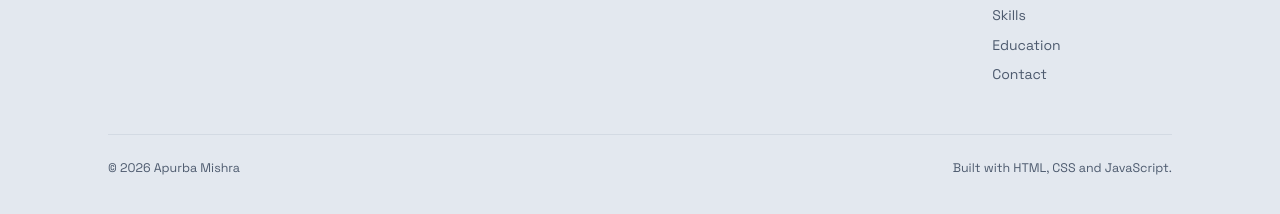
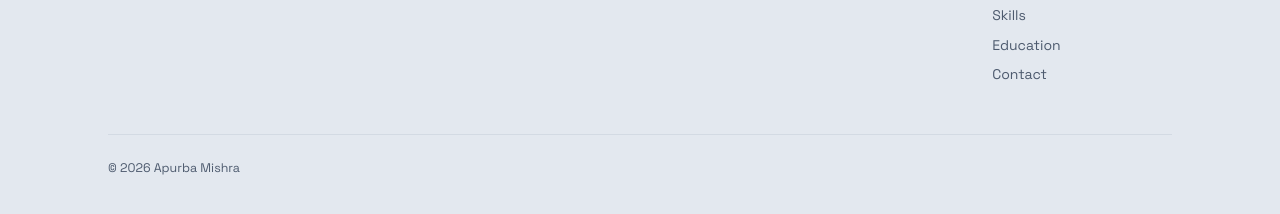
Before and after one commit to apurbamishra/Personal-Website, a plain HTML site: page index.html in a window 1280 px wide. Shown: the part 10010-10224 px from the top of the page. Drawn offline with Linux system fonts and the light colour scheme.

Commit message:
removed last line

```diff
--- a/index.html
+++ b/index.html
@@ -868,7 +868,7 @@
 
     <p class="footer__meta">
       <span>&copy; <span id="year">2026</span> Apurba Mishra</span>
-      <span>Built with HTML, CSS and JavaScript.</span>
+
     </p>
   </div>
 </footer>
```
